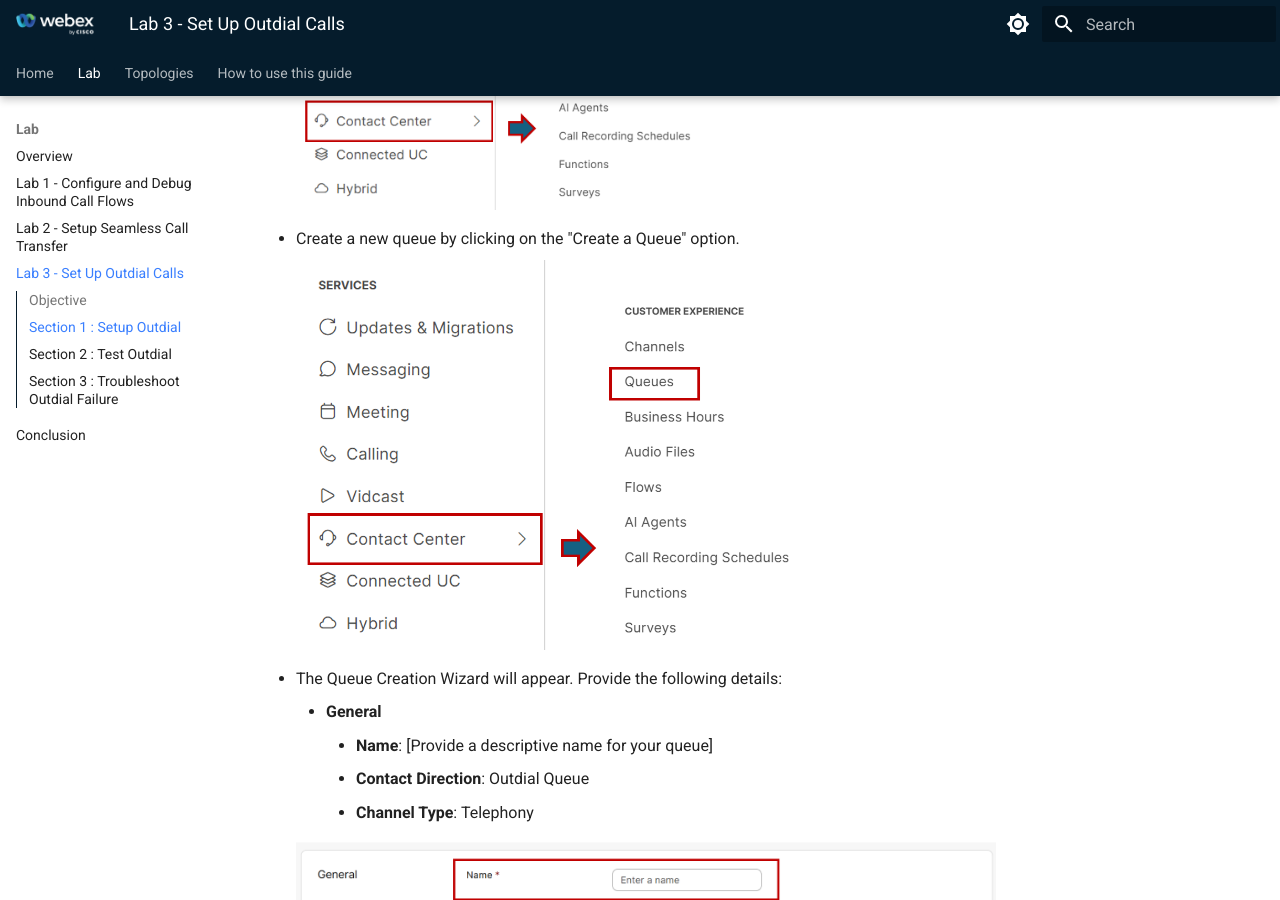
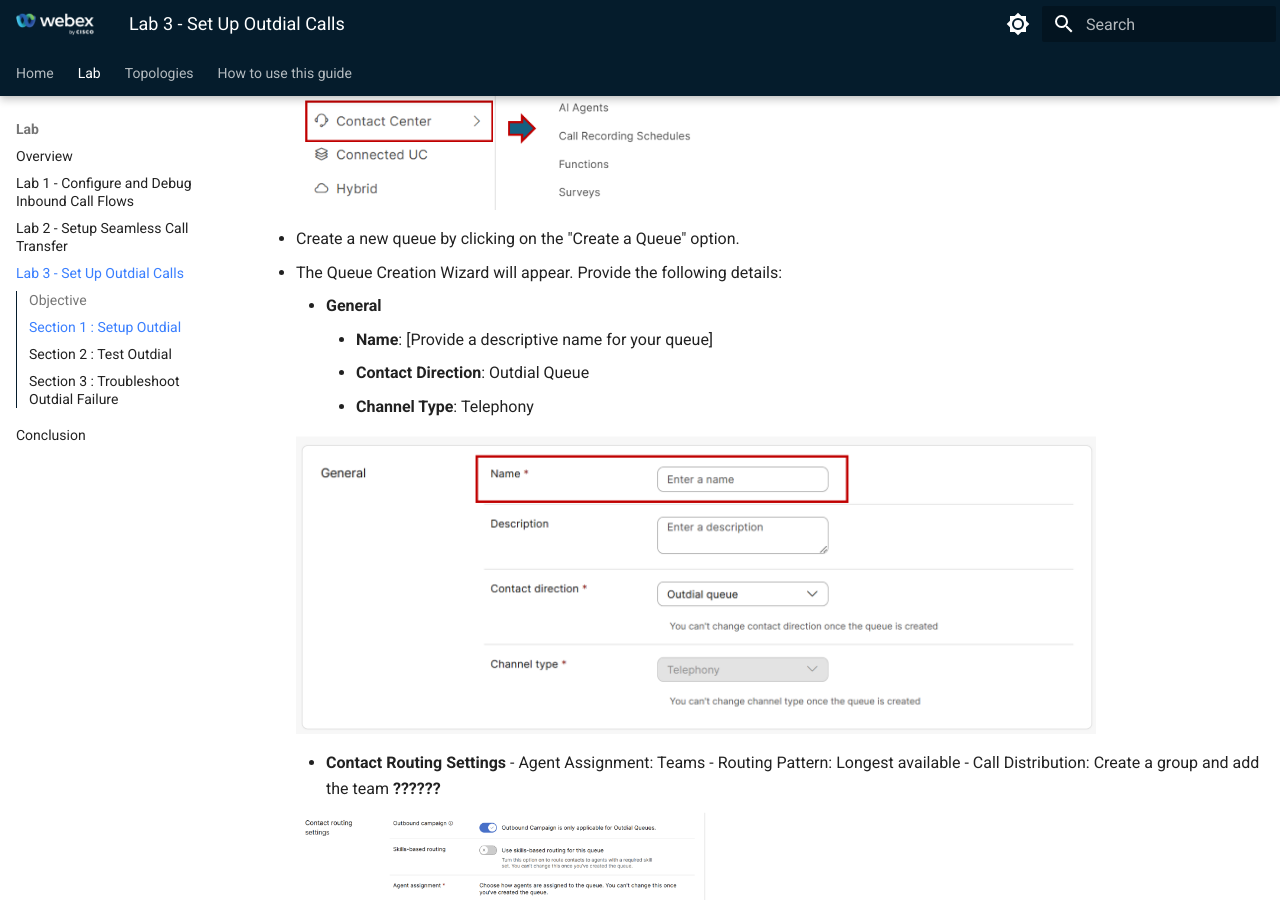
Before and after one commit to WebexCC-SA/LAB-2310, an MkDocs documentation site: the page built from docs/Excercise3.md, in a window 1280 px wide and 900 px high, scrolled down 1248 px. Built offline with MkDocs 1.6.1 and Material for MkDocs 9.7.7, drawn with Linux system fonts in a browser that asks for light colours.

Commit message:
versions

```diff
--- a/docs/Excercise3.md
+++ b/docs/Excercise3.md
@@ -26,8 +26,6 @@
 
 - Create a new queue by clicking on the "Create a Queue" option.
 
-      ![Nav](./assets/2310_Excercise3_1_2.png){ width="500" }
-
 - The Queue Creation Wizard will appear. Provide the following details:
 
       - **General**
@@ -35,7 +33,7 @@
            - **Contact Direction**: Outdial Queue
            - **Channel Type**: Telephony
 
-      ![Nav](./assets/2310_Excercise3_1_3.png){ width="700" }
+      ![Nav](./assets/2310_Excercise3_1_3.png){ width="800" }
 
       - **Contact Routing Settings**
             - Agent Assignment: Teams
```
